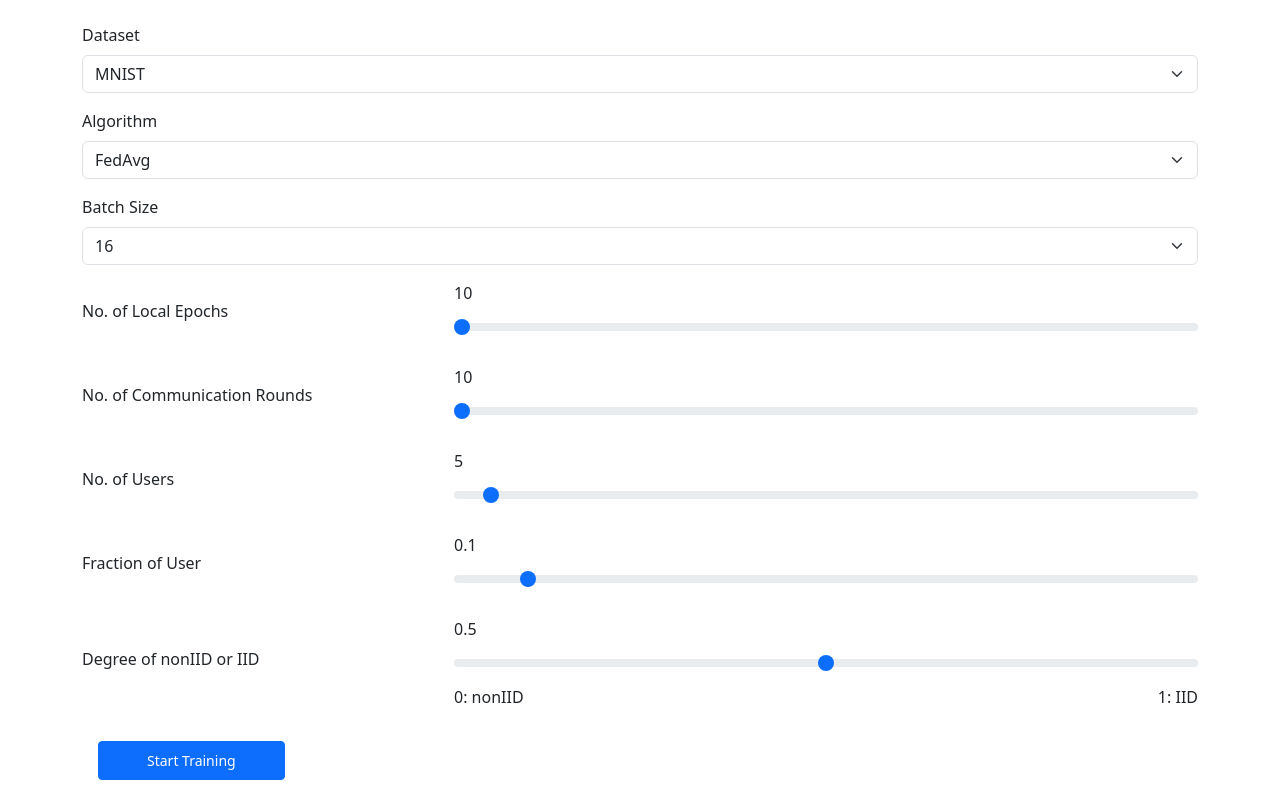
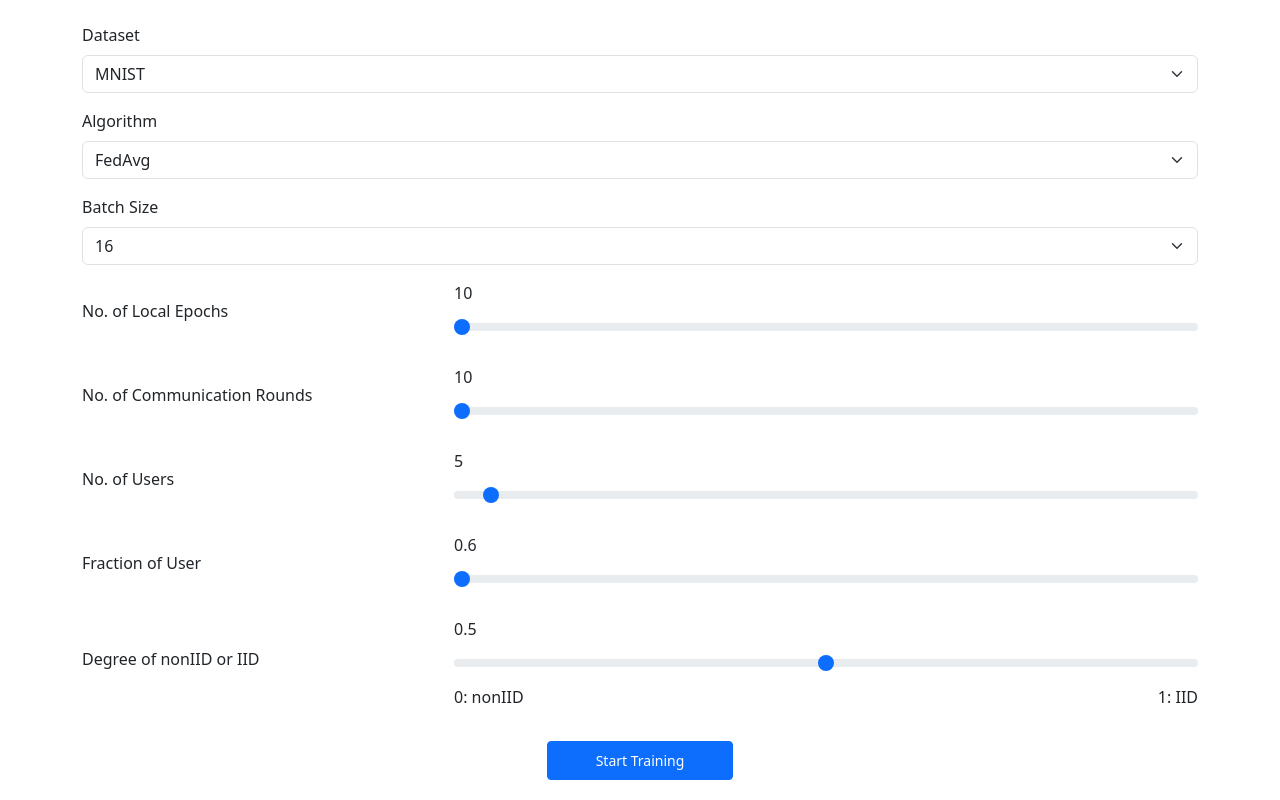
Before and after one commit to Puvan-git/federated-learning, a React (Create React App) app in the folder frontend/: page / in a window 1280 px wide. Shown: the part 206-1006 px from the top of the page. Built offline with nearby package versions, Linux system fonts and the light colour scheme.

Commit message:
added batch size onto form and implemented form functionalities

```diff
--- a/frontend/src/Form.js
+++ b/frontend/src/Form.js
@@ -8,7 +8,7 @@
     const [rangeValueEpochs, setRangeValueEpochs] = useState(10);
     const [rangeValueComm, setRangeValueComm] = useState(10);
     const [rangeValueUser, setRangeValueUser] = useState(5);
-    const [rangeValueFrac, setRangeValueFrac] = useState(0.1);
+    const [rangeValueFrac, setRangeValueFrac] = useState(0.6);
     const [rangeValueDeg, setRangeValueDeg] = useState(0.5);
 
 
@@ -27,7 +27,7 @@
         const formData = {
             dataset: dropdownValue_data,
             algorithm: dropdownValue_algo,
-            // batchSize: dropdownValue_batch,
+            batchSize: dropdownValue_batch,
             localEpochs: rangeValueEpochs,
             communicationRounds: rangeValueComm,
             numUsers: rangeValueUser,
@@ -157,7 +157,7 @@
                             className="form-range"
                             id="rangeInput"
                             type="range"
-                            min="0.01"
+                            min="0.6"
                             max="1"
                             step="0.01"
                             value={rangeValueFrac}
@@ -190,7 +190,7 @@
                     </div>
                 </div>
 
-                <div clasNames="col-12">
+                <div className="col-12 d-flex justify-content-center align-items-center">
                     <button type="submit" className="btn btn-primary btn-sm mx-3 px-5 py-2 mt-3">Start Training</button>
                 </div>
             </form >
```
Also changed, not shown: 1 other file (tests, documents, lock files or other folders).
